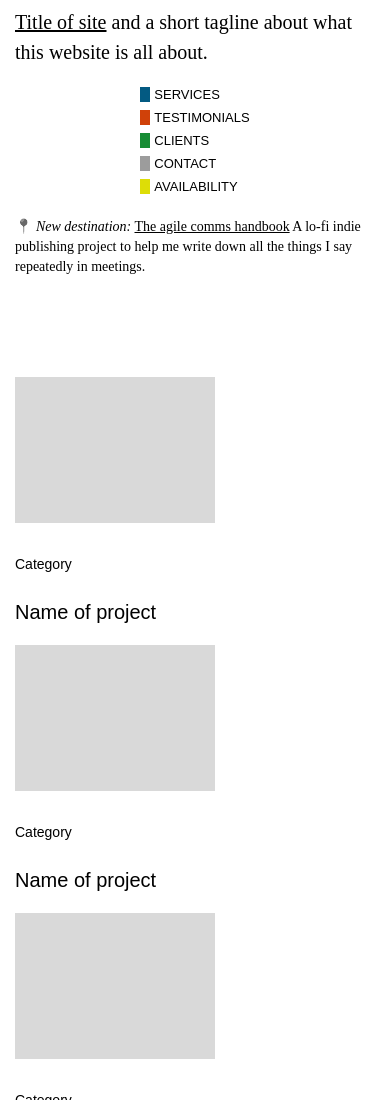
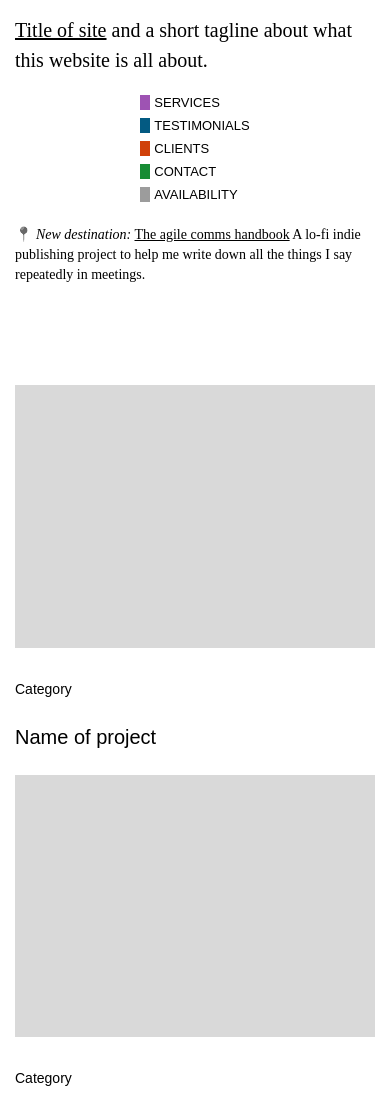
Before and after one commit to oilstel/use-the-human-voice-template, a plain HTML site: page index.html in a window 390 px wide. Shown: the top 1100 px of the page. Drawn offline with Linux system fonts and the light colour scheme.

Commit message:
update styles

```diff
--- a/css/style.css
+++ b/css/style.css
@@ -24,10 +24,12 @@ header {
     justify-items: end;
 }
 header p {
+    font-size: 20px;
+    line-height: 30px;
     margin-top: 0;
     margin: initial;
     width: 100%;
-    margin-top: -8px;
+    margin-top: -5px;
 }
 
 /* Navigation */
@@ -63,24 +65,28 @@ nav a::before {
     height: 15px;
     display: inline-block;
 }
+/* About */
+nav a:nth-child(1)::before {
+    background-color: #9e53b3;
+}
 /* Services */
-nav a:nth-child(1)::before {
+nav a:nth-child(2)::before {
     background-color: #035A82;
 }
 /* Testimonals */
-nav a:nth-child(2)::before {
+nav a:nth-child(3)::before {
     background-color: #d04109;
 }
 /* Clients */
-nav a:nth-child(3)::before {
+nav a:nth-child(4)::before {
     background-color: #178c34;
 }
 /* Contact */
-nav a:nth-child(4)::before {
+nav a:nth-child(5)::before {
     background-color: #9c9c9c;
 }
 /* Availability */
-nav a:nth-child(5)::before {
+nav a:nth-child(6)::before {
     background-color: #dddd07;
 }
 
@@ -173,7 +179,6 @@ code {
 /* Projects */
 #projects {
     display: flex;
-    justify-content: ;
     align-items: left;
     flex-flow: row wrap;
     gap: 20px;
@@ -184,7 +189,6 @@ code {
     text-decoration: none;
     display: flex;
     flex-flow: column;
-    /* background-color: #e4eef3; */
     max-width: 200px;
 }
 #projects a span.label {
@@ -223,6 +227,15 @@ footer p {
     header {
         grid-template-columns: 1fr;
     }
+    header p {
+        margin-top: 0;
+    }
+    #projects {
+        gap: 25px;
+    }
+    #projects a {
+        max-width: 100%;
+    }
 }
 
 /* Dark mode */
```
